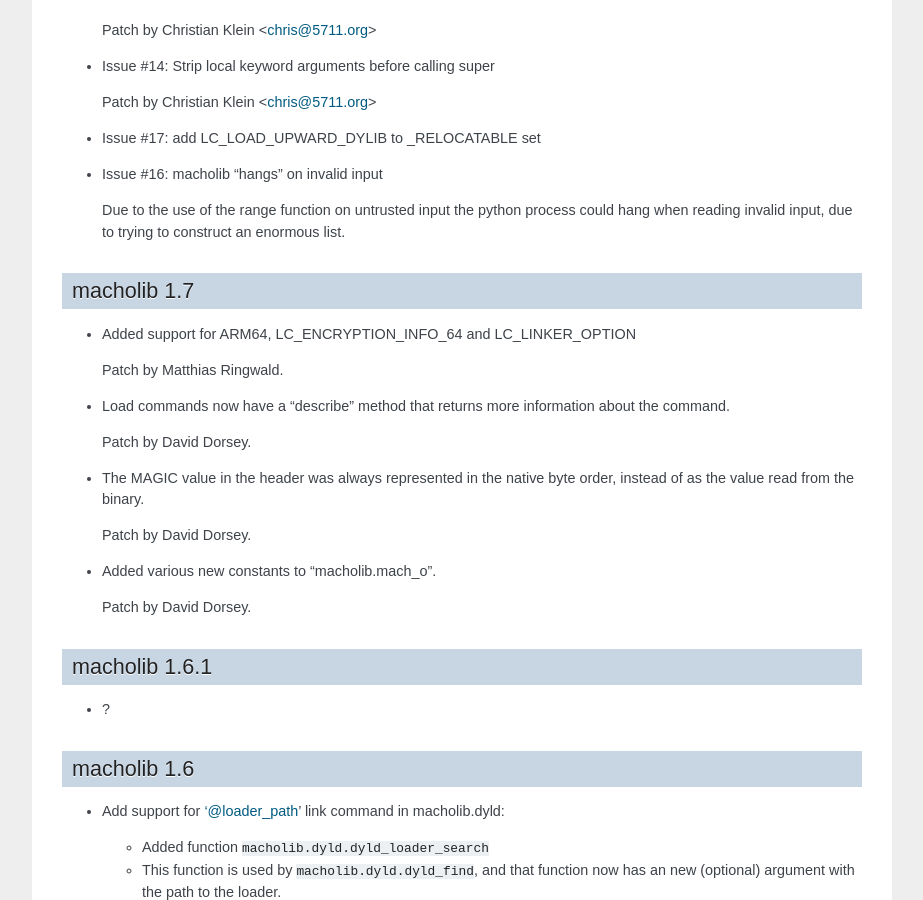
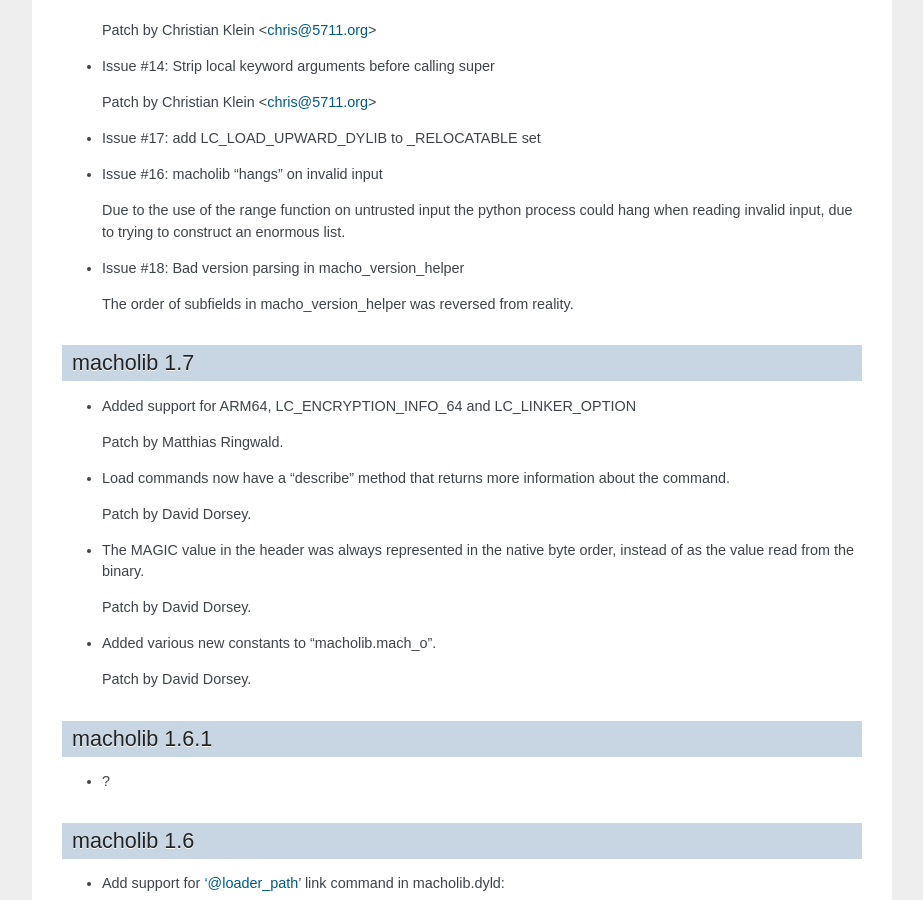
Before and after one commit to ronaldoussoren/macholib, a Sphinx documentation site: the page built from doc/changelog.rst, in a window 1280 px wide and 900 px high, scrolled down 695 px. Shown: the whole window, without its empty margins (198-1121 px from the left). Built offline with Sphinx 7.4.7, drawn with Linux system fonts in a browser that asks for light colours.

Commit message:
Fix parsing of version number in macho_version_helper
Fixes #18

```diff
--- a/doc/changelog.rst
+++ b/doc/changelog.rst
@@ -48,6 +48,11 @@ macholib 1.8
   Due to the use of the range function on untrusted input
   the python process could hang when reading invalid input, due
   to trying to construct an enormous list.
+
+* Issue #18: Bad version parsing in macho_version_helper
+
+  The order of subfields in macho_version_helper was reversed from
+  reality.
 
 
 macholib 1.7
```
Also changed, not shown: 1 other file.
